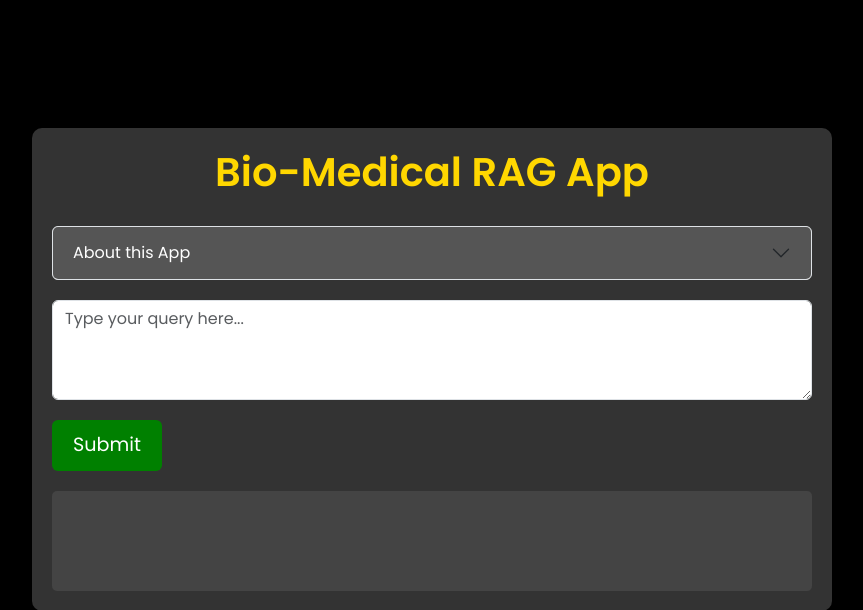
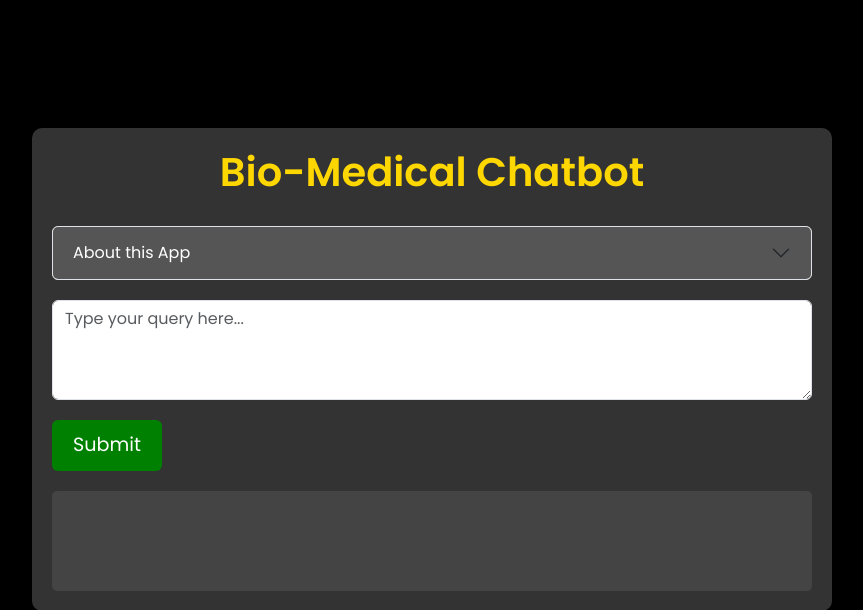
Before and after one commit to kamleshsahoo/BioMedical-Chatbot, a FastAPI app: page / in a window 1280 px wide. Shown: the top 610 px of the page, without its empty margins (208-1071 px from the left). Run offline with FastAPI, Linux system fonts and the light colour scheme.

Commit message:
update app layout

```diff
--- a/templates/index.html
+++ b/templates/index.html
@@ -3,7 +3,7 @@
   <head>
     <meta charset="UTF-8" />
     <meta name="viewport" content="width=device-width, initial-scale=1.0" />
-    <title>Bio Medical RAG App</title>
+    <title>Bio Medical Chatbot</title>
     <link
       href="https://fonts.googleapis.com/css2?family=Poppins:wght@400;600&display=swap"
       rel="stylesheet"
@@ -70,7 +70,7 @@
   </head>
   <body>
     <div class="container chat-container">
-      <h1 class="chat-heading">Bio-Medical RAG App</h1>
+      <h1 class="chat-heading">Bio-Medical Chatbot</h1>
 
       <div class="accordion" id="appDescriptionAccordion">
         <div class="accordion-item">
@@ -93,9 +93,10 @@
             data-bs-parent="#appDescriptionAccordion"
           >
             <div class="accordion-body text-dark">
-              This is a RAG implementation using the Open Source BioMistral-7B
-              as the LLM, PubMedBert as the embedding model, Qdrant as Vector
-              DB, and Langchain & Llama CPP as the orchestration frameworks.
+              This app is built using a RAG implementation with the Open Source
+              BioMistral-7B as the LLM, PubMedBert as the embedding model,
+              Qdrant as Vector DB, and Langchain & Llama CPP as the
+              orchestration frameworks.
             </div>
           </div>
         </div>
```
